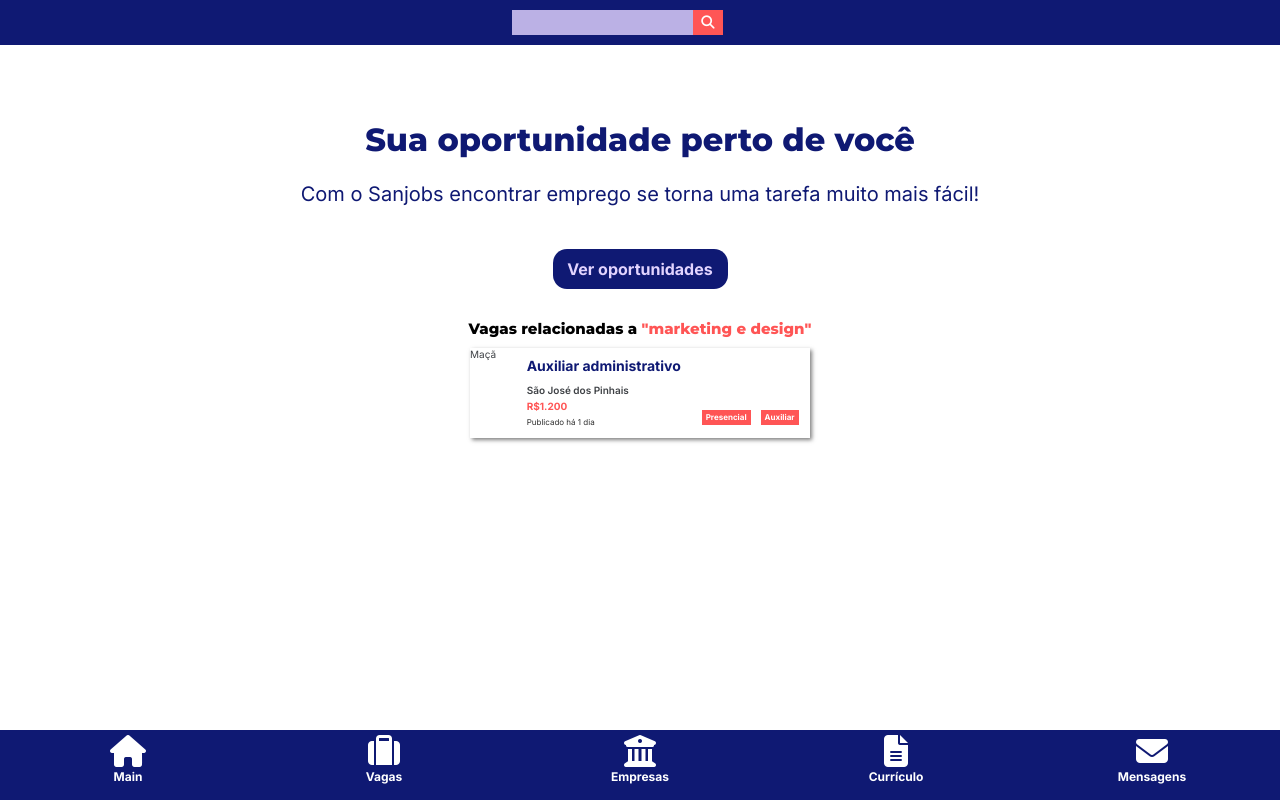
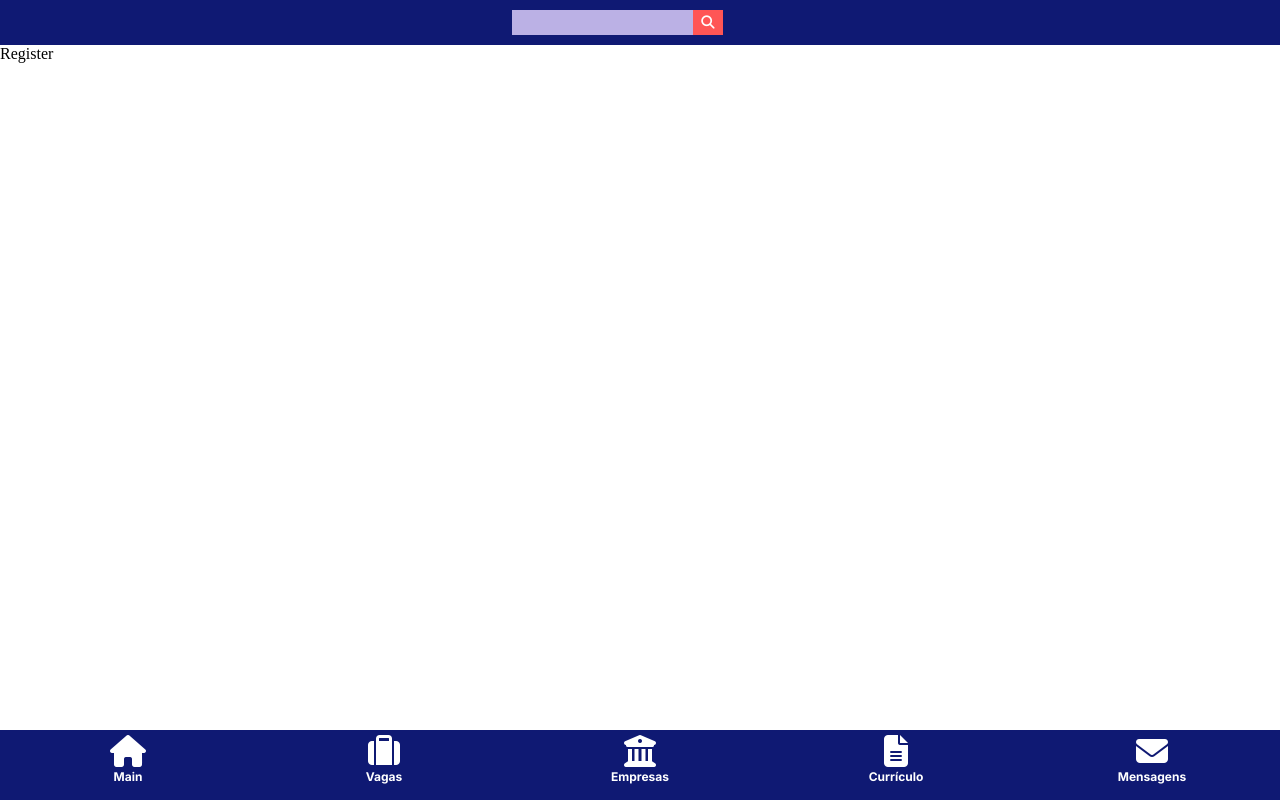
Before and after one commit to LuizLLPz/sanjobs, a Vue app in the folder sanjobs_frontend/: page /register in a window 1280 px wide. Built offline with nearby package versions, Linux system fonts and the light colour scheme.

Commit message:
Added vue router structure for project

```diff
--- a/sanjobs_frontend/src/App.vue
+++ b/sanjobs_frontend/src/App.vue
@@ -1,53 +1,18 @@
 <!--suppress ALL -->
 <template>
   <NavBar/>
-
-  <div class="heading">
-    <MainHeading text="Sua oportunidade perto de você"/>
-    <p class="heading__secondary">
-      Com o Sanjobs encontrar emprego se torna uma tarefa muito mais fácil!
-    </p>
-    <button class="heading__action">
-      Ver oportunidades
-    </button>
-  </div>
-  <div class="job_container">
-    <HighlightHeading text="Vagas relacionadas a" highlight='"marketing e design"'></HighlightHeading>
-    <JobCard v-for="job of jobs" v-bind:job="job" v-bind:key="job"/>
-  </div>
-  <div class="footer">
-
-  </div>
-
+  <router-view></router-view>
 </template>
 
  <script>
-import NavBar from './components/layout/NavBar.vue'
-import MainHeading from "@/components/typography/MainHeading";
-import HighlightHeading from "@/components/typography/HighlightHeading";
-import JobCard from "@/components/jobs/JobCard";
+import NavBar from '@/components/layout/NavBar.vue';
 
 export default {
   name: 'App',
-  data() {
-    return {
-    jobs: [{
-      title: 'Auxiliar administrativo',
-      wage: 'R$1.200',
-      publishedAt: 'Publicado há 1 dia',
-      city: 'São José dos Pinhais',
-      company: 'Maçã',
-      modality: 'Presencial',
-      seniority: 'Auxiliar'
-    }]}
+  components : {
+    NavBar,
   },
-  components: {
-    NavBar,
-    MainHeading,
-    JobCard,
-    HighlightHeading
 
-  }
 }
 </script>
 
--- a/sanjobs_frontend/src/components/layout/NavBarLink.vue
+++ b/sanjobs_frontend/src/components/layout/NavBarLink.vue
@@ -3,6 +3,7 @@
     <div class="navbar__link__image fa-solid" :class=" faIcon "></div>
     <a href="" class="navbar__link__anchor">{{ name }}</a>
   </div>
+
 </template>
 
 <script>
--- /dev/null
+++ b/sanjobs_frontend/src/views/IndexPage.vue
@@ -0,0 +1,53 @@
+<template>
+
+  <div class="heading">
+    <MainHeading text="Sua oportunidade perto de você"/>
+    <p class="heading__secondary">
+      Com o Sanjobs encontrar emprego se torna uma tarefa muito mais fácil!
+    </p>
+    <button class="heading__action">
+      Ver oportunidades
+    </button>
+  </div>
+  <div class="job_container">
+    <HighlightHeading text="Vagas relacionadas a" highlight='"marketing e design"'></HighlightHeading>
+    <JobCard v-for="job of jobs" v-bind:job="job" v-bind:key="job"/>
+  </div>
+  <div class="footer">
+
+  </div>
+
+</template>
+
+<script>
+import MainHeading from "@/components/typography/MainHeading";
+import HighlightHeading from "@/components/typography/HighlightHeading";
+import JobCard from "@/components/jobs/JobCard";
+
+
+export default {
+  name: "IndexPage",
+
+  components: {
+    MainHeading,
+    JobCard,
+    HighlightHeading,
+  },
+  data() {
+    return {
+      jobs: [{
+        title: 'Auxiliar administrativo',
+        wage: 'R$1.200',
+        publishedAt: 'Publicado há 1 dia',
+        city: 'São José dos Pinhais',
+        company: 'Maçã',
+        modality: 'Presencial',
+        seniority: 'Auxiliar'
+      }]}
+  },
+}
+</script>
+
+<style scoped>
+
+</style>
--- /dev/null
+++ b/sanjobs_frontend/src/views/RegisterPage.vue
@@ -0,0 +1,13 @@
+<template>
+  Register
+</template>
+
+<script>
+export default {
+  name: "RegisterPage"
+}
+</script>
+
+<style scoped>
+
+</style>
```
Also changed, not shown: sanjobs_frontend/src/main.js (+14 -1 lines).
